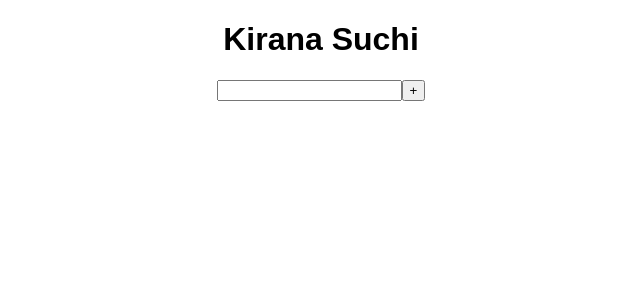
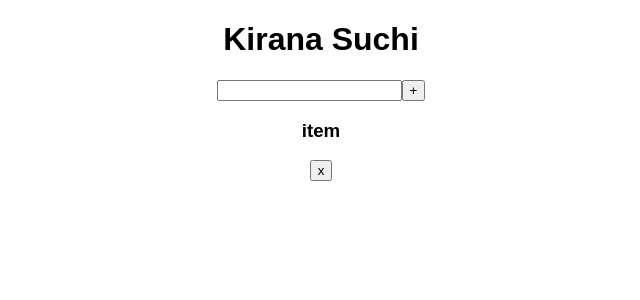
Before and after one commit to rushi-173/Kirana-Suchi, a React (Create React App) app: page / in a window 1280 px wide. Shown: the top 300 px of the page, without its empty margins (319-959 px from the left). Built offline with nearby package versions, Linux system fonts and the light colour scheme.

Commit message:
refactor: tried printing list-item manually

```diff
--- a/src/List.js
+++ b/src/List.js
@@ -1,6 +1,11 @@
 import React, { useState } from "react";
 
-function List() {
-  return <div></div>;
+function List(props) {
+  return (
+    <div className="item-list">
+      <h3>item</h3>
+      <button>x</button>
+    </div>
+  );
 }
 export default List;
```
